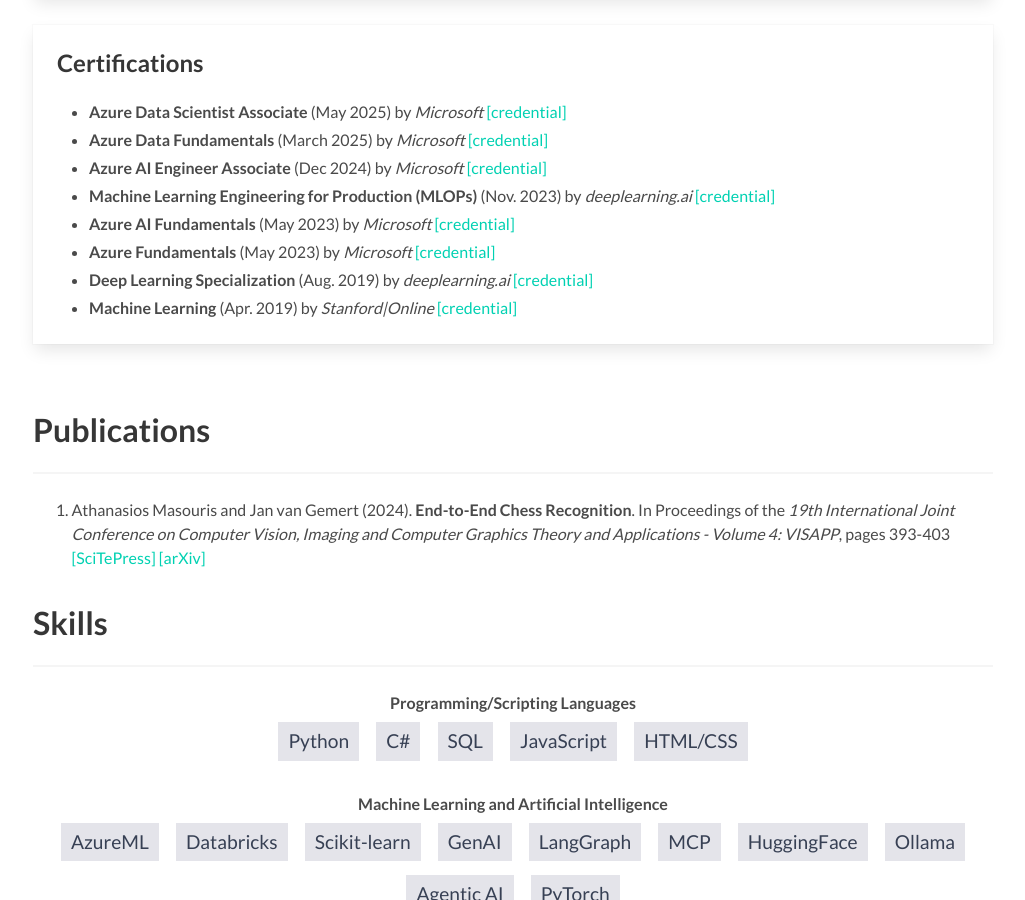
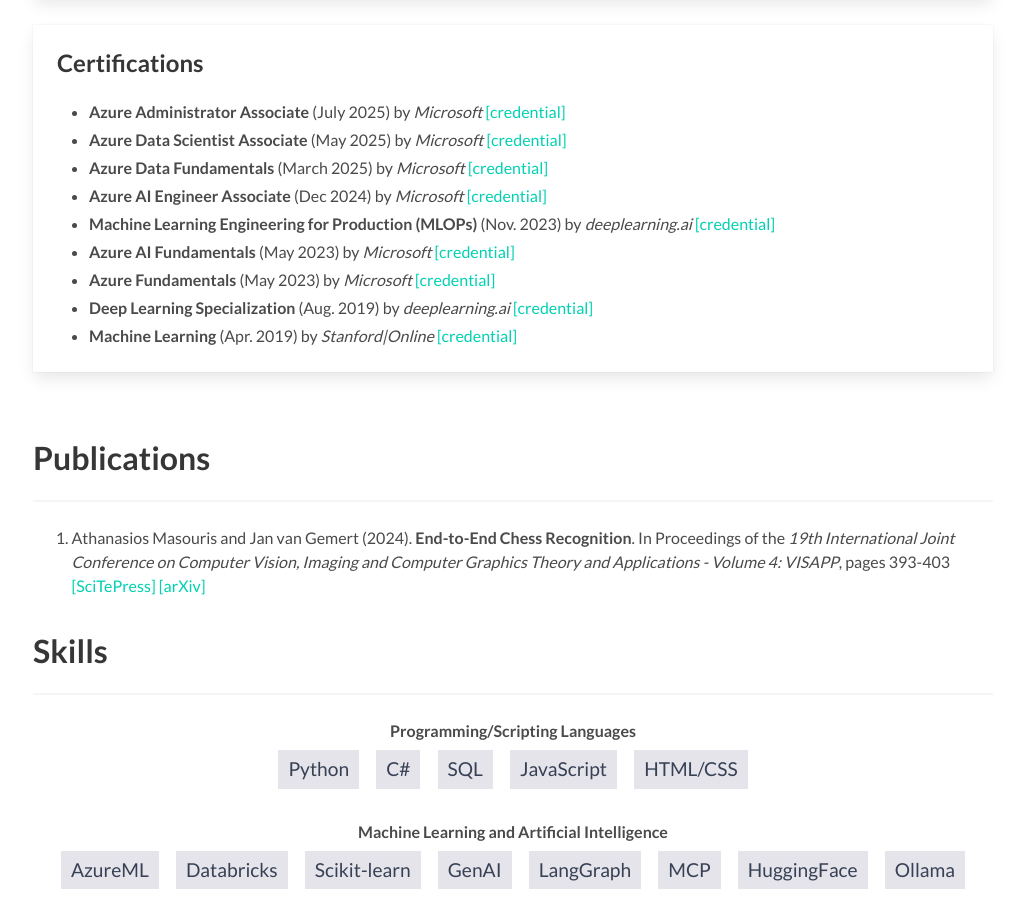
Before and after one commit to ThanosM97/thanosm97.github.io, a plain HTML site: page index.html in a window 1280 px wide. Shown: the part 5364-6264 px from the top of the page, without its empty margins (127-1152 px from the left). Drawn offline with Linux system fonts and the light colour scheme.

Commit message:
Add az-104 certification

```diff
--- a/index.html
+++ b/index.html
@@ -498,6 +498,9 @@
           </div>
           <div class="content">
             <ul>
+              <li><b>Azure Administrator Associate</b> (July 2025) by <i>Microsoft</i> <a
+                href="https://learn.microsoft.com/api/credentials/share/en-us/AthanasiosMasouris-1269/713A55A97A0C7ADD?sharingId=EC56AA616D716B3B"
+                target="_blank">[credential]</a></li>
               <li><b>Azure Data Scientist Associate</b> (May 2025) by <i>Microsoft</i> <a
                 href="https://learn.microsoft.com/api/credentials/share/en-us/AthanasiosMasouris-1269/308B845D47DC3229?sharingId=EC56AA616D716B3B"
                 target="_blank">[credential]</a></li>
```
Also changed, not shown: 1 other file.
